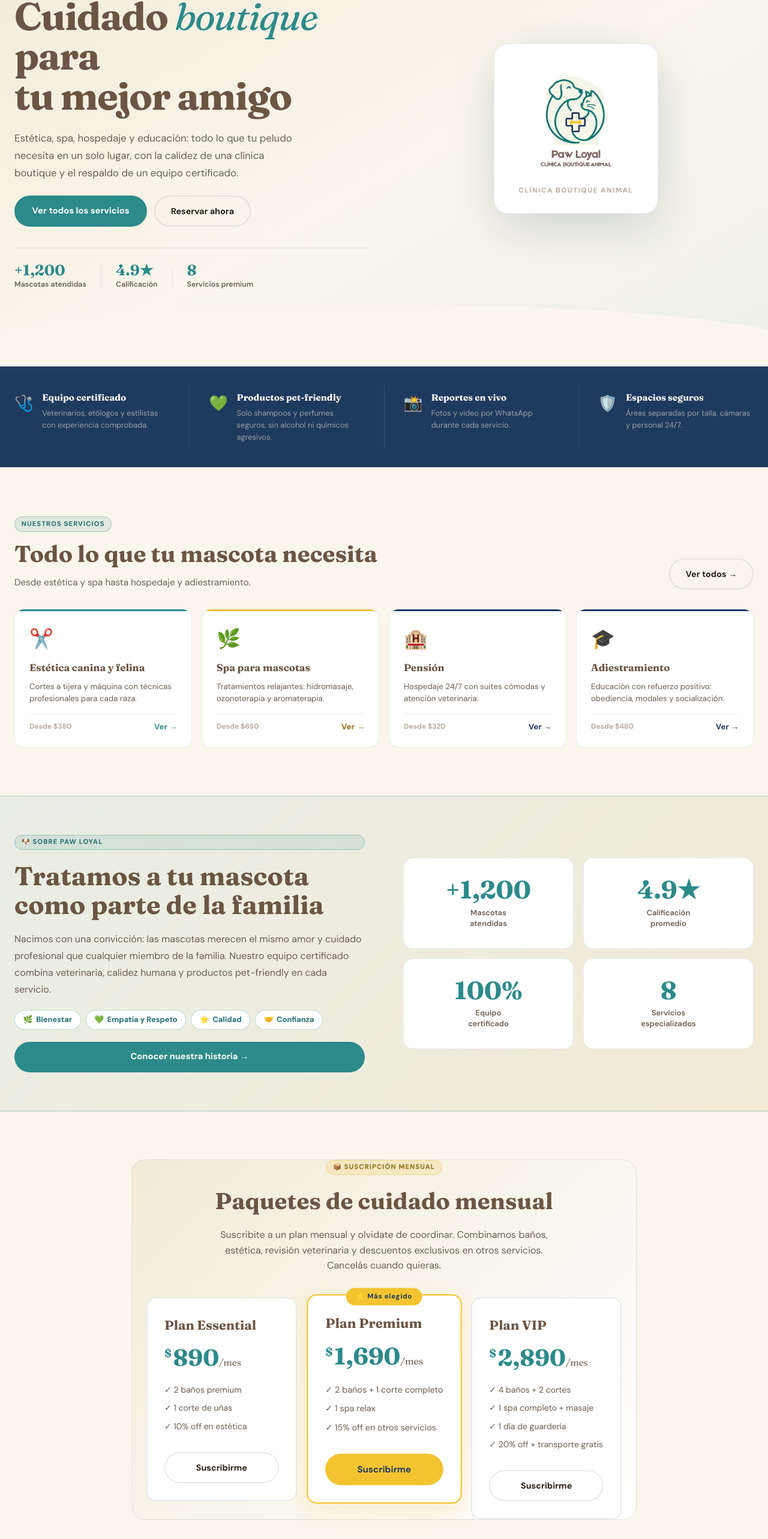
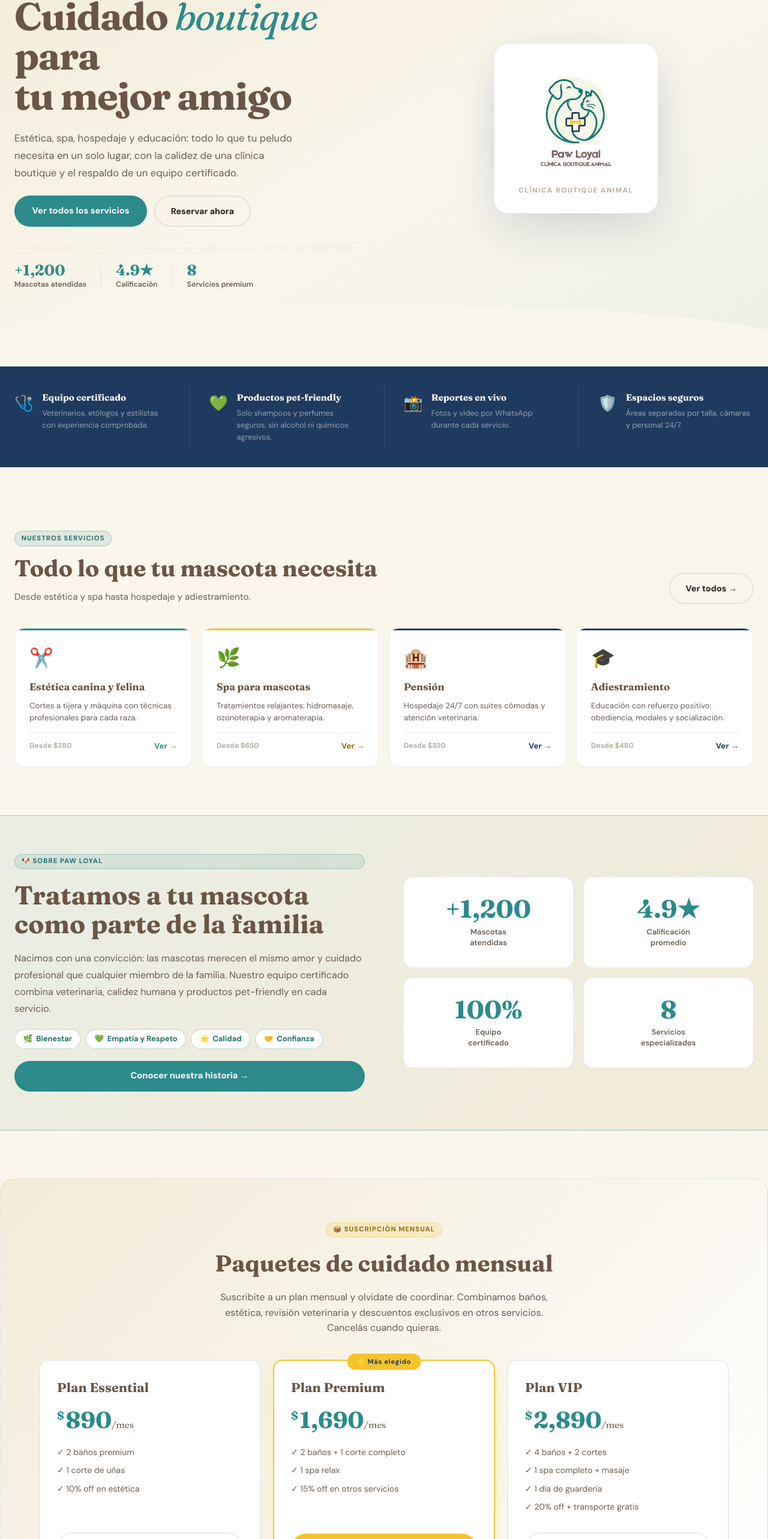
Before and after one commit to DanyMB2326/mascotas-premium-v1, a React (Vite) app: page / in a window 1280 px wide. Shown: the part 221-2787 px from the top of the page at 60% size. Built offline with nearby package versions, Linux system fonts and the light colour scheme; no server answers.

Commit message:
Finalización de reservas listo

```diff
--- a/src/components/Home/Home.css
+++ b/src/components/Home/Home.css
@@ -77,7 +77,7 @@
 .stat-label { font-size: .77rem; color: var(--text-secondary); font-weight: 600; }
 .stat-divider { width: 1px; height: 32px; background: var(--border); }
 
-/* ── Hero logo card (original) ── */
+/* ── Hero logo card ── */
 .hero-visual {
   position: relative;
   display: flex; align-items: center; justify-content: center;
@@ -86,11 +86,12 @@
 
 .hero-visual-bg {
   position: absolute;
-  width: 380px; height: 380px;
+  width: 360px; height: 360px;
   border-radius: 50%;
   background: radial-gradient(circle, var(--teal-dim) 0%, transparent 70%);
   top: 50%; left: 50%;
   transform: translate(-50%, -50%);
+  pointer-events: none;
 }
 
 .hero-card {
@@ -110,30 +111,20 @@
   color: var(--text-muted);
 }
 
-.hero-badge {
+/* 7 paws scattered around the card */
+.hero-paw {
   position: absolute;
-  display: flex; align-items: center; gap: .5rem;
-  background: #fff;
-  border: 1.5px solid var(--border);
-  border-radius: 999px;
-  padding: .45rem .9rem .45rem .5rem;
-  font-size: .78rem; font-weight: 700;
-  color: var(--text-primary);
-  box-shadow: 0 8px 24px rgba(31,58,95,.1);
-  z-index: 3; white-space: nowrap;
+  animation: float 4s ease-in-out infinite;
+  pointer-events: none;
+  user-select: none;
 }
-.hero-badge-icon { font-size: 1.1rem; }
-.hero-badge--1 { top: 12%; left: -5%;  animation: float 5s ease-in-out 0s infinite; }
-.hero-badge--2 { bottom: 18%; right: -2%; animation: float 6.5s ease-in-out 1.5s infinite; }
-.hero-badge--3 { top: 60%; left: -8%; animation: float 7s ease-in-out .75s infinite; }
-
-.hero-paw {
-  position: absolute; font-size: 2rem; opacity: .7;
-  animation: float 4s ease-in-out infinite; pointer-events: none;
-}
-.paw-1 { top: 6%;   right: 10%; animation-delay: 0s;   font-size: 1.6rem; opacity: .5; }
-.paw-2 { bottom: 8%; left: 10%; font-size: 2.2rem;      animation-delay: 1.5s; }
-.paw-3 { top: 40%;  right: 4%;  animation-delay: 2.8s;  font-size: 1.4rem; opacity: .5; }
+.paw-1 { top: 6%;    right: 10%; font-size: 1.6rem; opacity: .50; animation-delay: 0s;   animation-duration: 5s; }
+.paw-2 { bottom: 8%; left: 10%;  font-size: 2.2rem; opacity: .65; animation-delay: 1.5s; animation-duration: 6s; }
+.paw-3 { top: 42%;   right: 4%;  font-size: 1.4rem; opacity: .45; animation-delay: 2.8s; animation-duration: 7s; }
+.paw-4 { top: 10%;   left: 6%;   font-size: 1.9rem; opacity: .55; animation-delay: 0.8s; animation-duration: 5.5s; }
+.paw-5 { bottom: 12%;right: 8%;  font-size: 1.2rem; opacity: .40; animation-delay: 2s;   animation-duration: 4.5s; }
+.paw-6 { top: 68%;   left: 4%;   font-size: 2.5rem; opacity: .30; animation-delay: 3.5s; animation-duration: 8s; }
+.paw-7 { bottom: 28%;left: 18%;  font-size: 1rem;   opacity: .35; animation-delay: 1.2s; animation-duration: 6.5s; }
 
 /* ──── BENEFITS BAND — full bleed ───────────────────────── */
 .benefits-band {
@@ -170,7 +161,8 @@
   align-items: flex-end;
   justify-content: space-between;
   gap: 1rem;
-  margin-bottom: 2rem;
+  margin-bottom: 2.5rem;
+  padding-top: 1.5rem;         /* ← espacio extra entre borde superior y título */
 }
 .services-header h2 {
   font-family: var(--font-serif);
@@ -185,8 +177,8 @@
   display: grid;
   grid-template-columns: repeat(4, 1fr);
   gap: 1rem;
+  align-items: stretch;        /* ← fuerza igual altura en todas las celdas */
 }
-
 .service-card {
   position: relative;
   background: var(--bg-card);
@@ -194,6 +186,7 @@
   border-radius: var(--radius);
   padding: 1.5rem;
   display: flex; flex-direction: column; gap: .5rem;
+  height: 100%;                /* ← ocupa todo el alto disponible de la celda */
   transition: transform var(--transition), border-color var(--transition), box-shadow var(--transition);
   overflow: hidden;
 }
@@ -315,7 +308,7 @@
   background: linear-gradient(135deg, var(--cream-warm) 0%, #fff 100%);
   border: 1.5px solid var(--border);
   border-radius: var(--radius-lg);
-  padding: 3rem 2.5rem;
+  padding: 4.5rem 2.5rem 3rem;   /* más espacio arriba */
 }
 .packages-header {
   text-align: center;
@@ -334,7 +327,6 @@
   display: grid;
   grid-template-columns: repeat(3, 1fr);
   gap: 1.25rem;
-  align-items: start;
 }
 
 .package-card {
@@ -350,7 +342,6 @@
 .package-card--featured {
   border-color: var(--gold);
   box-shadow: 0 12px 36px rgba(244,196,48,.2);
-  transform: scale(1.03);
 }
 .package-badge {
   position: absolute;
@@ -364,7 +355,13 @@
 .package-price { font-family: var(--font-serif); font-size: 2.4rem; font-weight: 700; color: var(--accent); line-height: 1; }
 .package-currency { font-size: 1.2rem; vertical-align: super; margin-right: .15rem; }
 .package-period   { font-size: .95rem; color: var(--text-secondary); font-weight: 500; }
-.package-bullets  { list-style: none; display: flex; flex-direction: column; gap: .5rem; margin: .5rem 0 1rem; }
+/* flex:1 empuja el botón al fondo, igualando la altura visual de todas las cards */
+.package-bullets {
+  list-style: none;
+  display: flex; flex-direction: column; gap: .5rem;
+  margin: .5rem 0 1rem;
+  flex: 1;
+}
 .package-bullets li { font-size: .875rem; color: var(--text-secondary); }
 
 /* ──── TESTIMONIALS ─────────────────────────────────────── */
@@ -464,8 +461,6 @@
 /* ──── RESPONSIVE ───────────────────────────────────────── */
 @media (max-width: 1100px) {
   .services-grid { grid-template-columns: repeat(3, 1fr); }
-  .hero-badge--1 { left: -2%; }
-  .hero-badge--3 { left: -4%; }
 }
 
 @media (max-width: 960px) {
@@ -476,10 +471,7 @@
     padding-bottom: 4rem;
     max-height: none;
   }
-  .hero-visual  { min-height: 320px; }
-  .hero-badge--1{ top: 5%;  left: 2%; }
-  .hero-badge--3{ top: 55%; left: 2%; }
-  .hero-badge--2{ bottom: 12%; right: 2%; }
+  .hero-visual  { min-height: 360px; }
   .benefits-inner { flex-wrap: wrap; gap: 1.25rem; }
   .benefit { min-width: 40%; padding: .5rem 1rem; }
   .benefit-sep { display: none; }
@@ -494,7 +486,8 @@
 @media (max-width: 640px) {
   .home { gap: 3.5rem; }
   .hero-inner { padding-top: calc(var(--nav-height) + 1.5rem); }
-  .hero-visual { min-height: 260px; }
+  .hero-visual { min-height: 300px; }
+  .paw-6, .paw-7 { display: none; }
   .services-grid { grid-template-columns: repeat(2, 1fr); }
   .services-header { flex-direction: column; align-items: flex-start; }
   .testimonials-grid { grid-template-columns: 1fr; }
--- a/src/components/Home/Home.jsx
+++ b/src/components/Home/Home.jsx
@@ -197,7 +197,8 @@ const Home = () => {
 
       {/* ── Paquetes ── */}
       {featured && (
-        <section className="packages container">
+        <section className="packages">
+          <div className="container">
           <div className="packages-header">
             <span className="tag tag-gold">📦 Suscripción mensual</span>
             <h2>{featured.nombre}</h2>
@@ -221,6 +222,7 @@ const Home = () => {
                 </Link>
               </div>
             ))}
+          </div>
           </div>
         </section>
       )}
```
